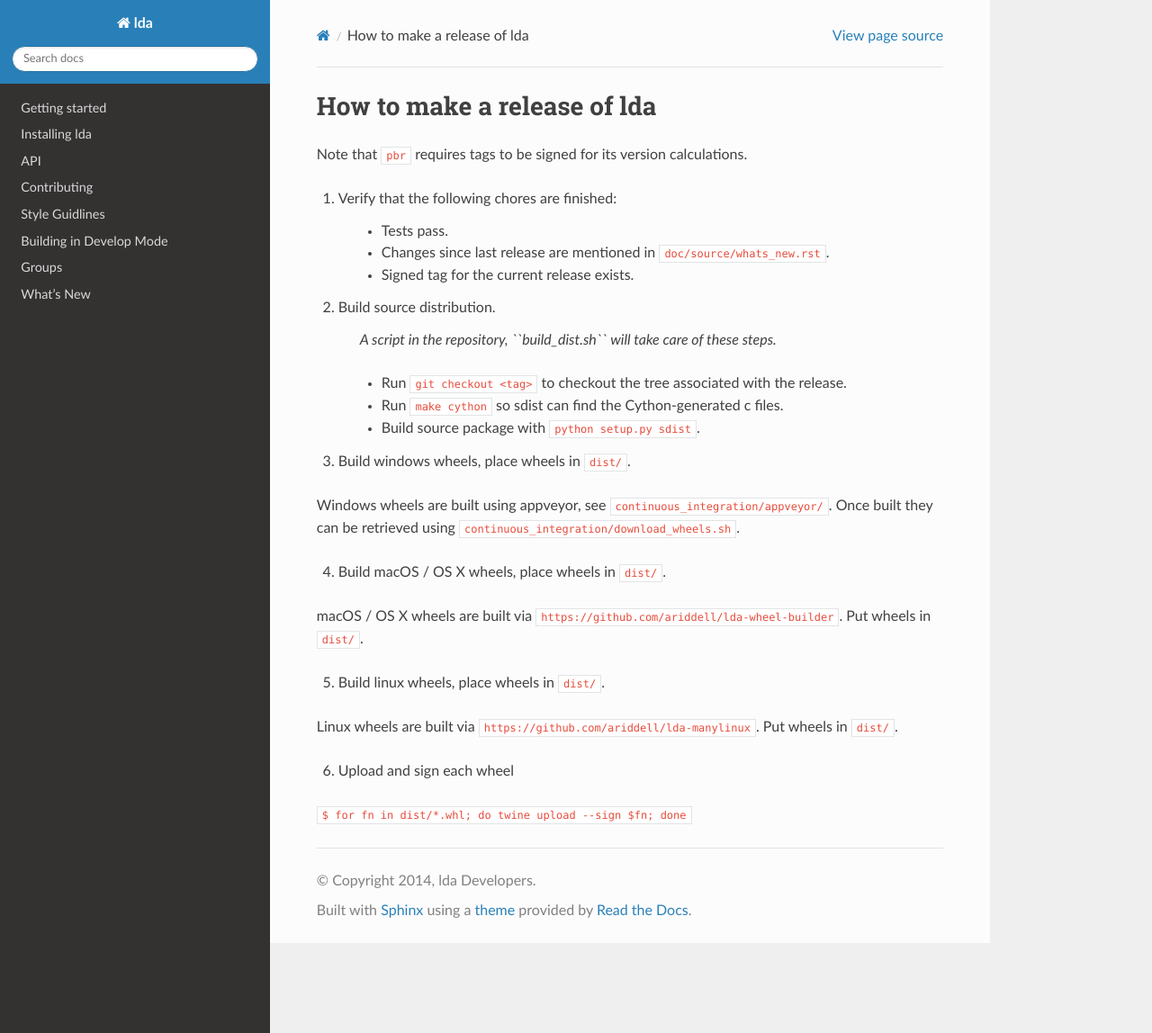
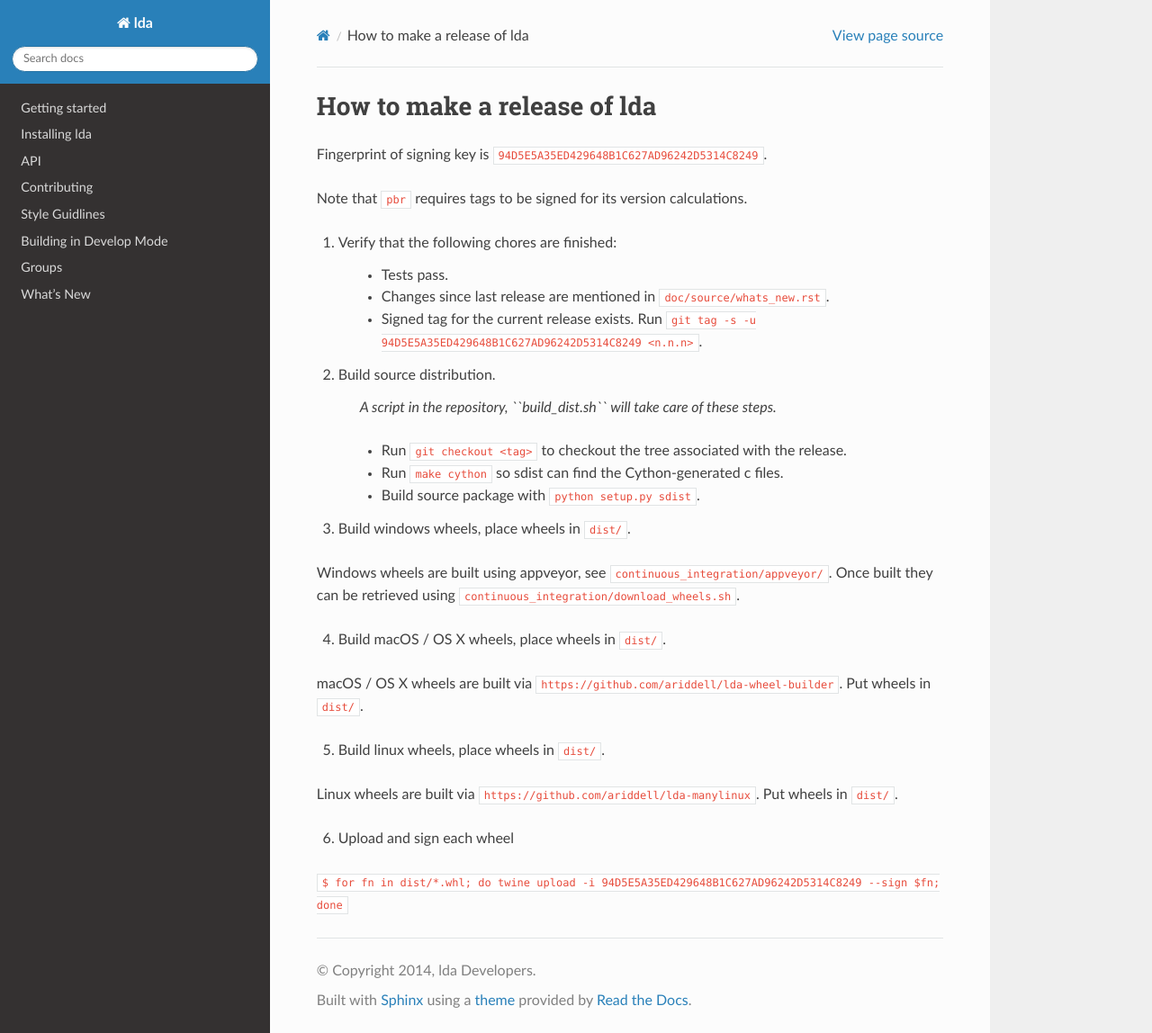
Before and after one commit to lda-project/lda, a Sphinx documentation site: the page built from doc/source/release_howto.rst, in a window 1280 px wide and 1148 px high. Shown: the whole window at 90% size. Built offline with Sphinx 7.4.7 and the Read the Docs theme 2.0.0, drawn with Linux system fonts in a browser that asks for light colours.

Commit message:
Add release notes for 1.0.5
Update release_howto.rst as well.

```diff
--- a/doc/source/release_howto.rst
+++ b/doc/source/release_howto.rst
@@ -1,6 +1,8 @@
 ==============================
  How to make a release of lda
 ==============================
+
+Fingerprint of signing key is ``94D5E5A35ED429648B1C627AD96242D5314C8249``.
 
 Note that ``pbr`` requires tags to be signed for its version calculations.
 
@@ -8,7 +10,7 @@ Note that ``pbr`` requires tags to be signed for its version calculations.
 
     - Tests pass.
     - Changes since last release are mentioned in ``doc/source/whats_new.rst``.
-    - Signed tag for the current release exists.
+    - Signed tag for the current release exists. Run ``git tag -s -u 94D5E5A35ED429648B1C627AD96242D5314C8249 <n.n.n>``.
 
 2. Build source distribution.
 
@@ -35,4 +37,4 @@ wheels in ``dist/``.
 
 6. Upload and sign each wheel
 
-``$ for fn in dist/*.whl; do twine upload --sign $fn; done``
+``$ for fn in dist/*.whl; do twine upload -i 94D5E5A35ED429648B1C627AD96242D5314C8249 --sign $fn; done``
--- a/doc/source/whats_new.rst
+++ b/doc/source/whats_new.rst
@@ -5,6 +5,10 @@
 ============
  What's New
 ============
+
+v1.0.5 (18. June 2017)
+======================
+- Wheels for Python 3.6
 
 v1.0.4 (13. July 2016)
 ======================
```
